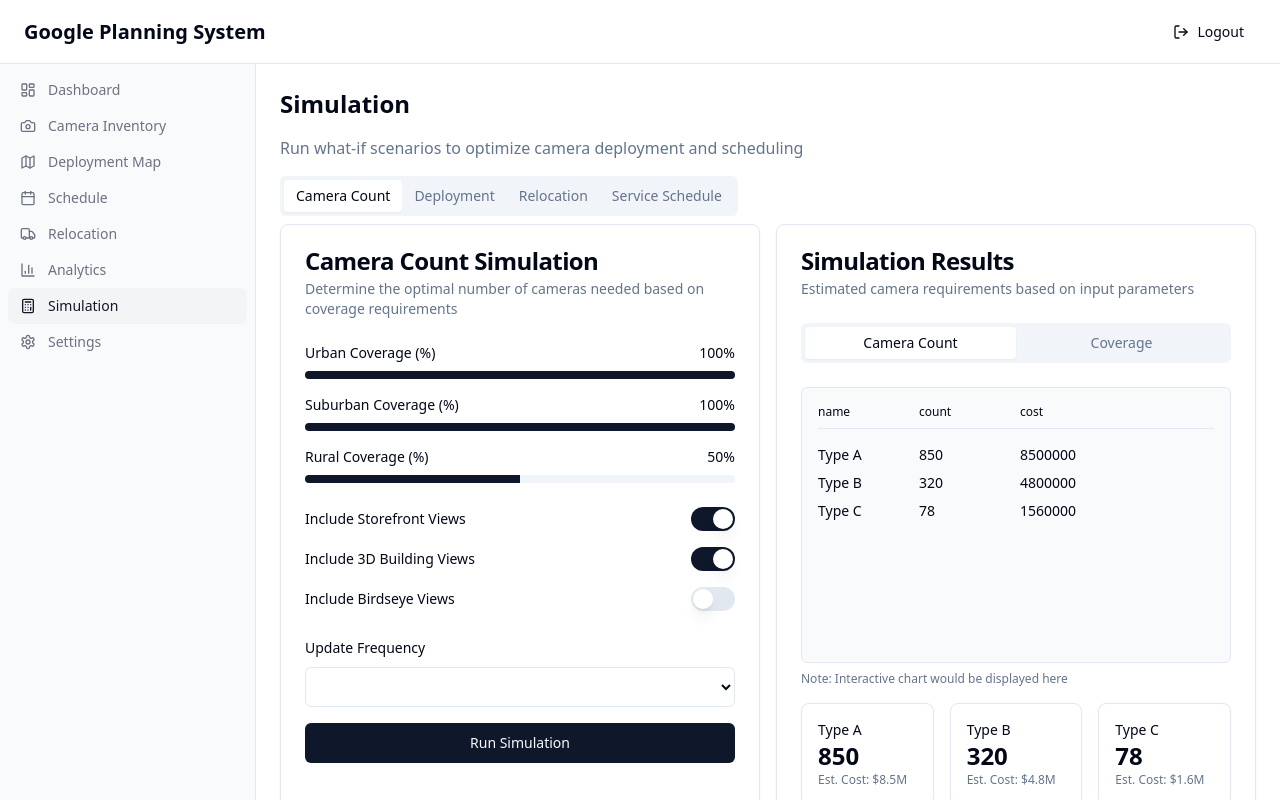
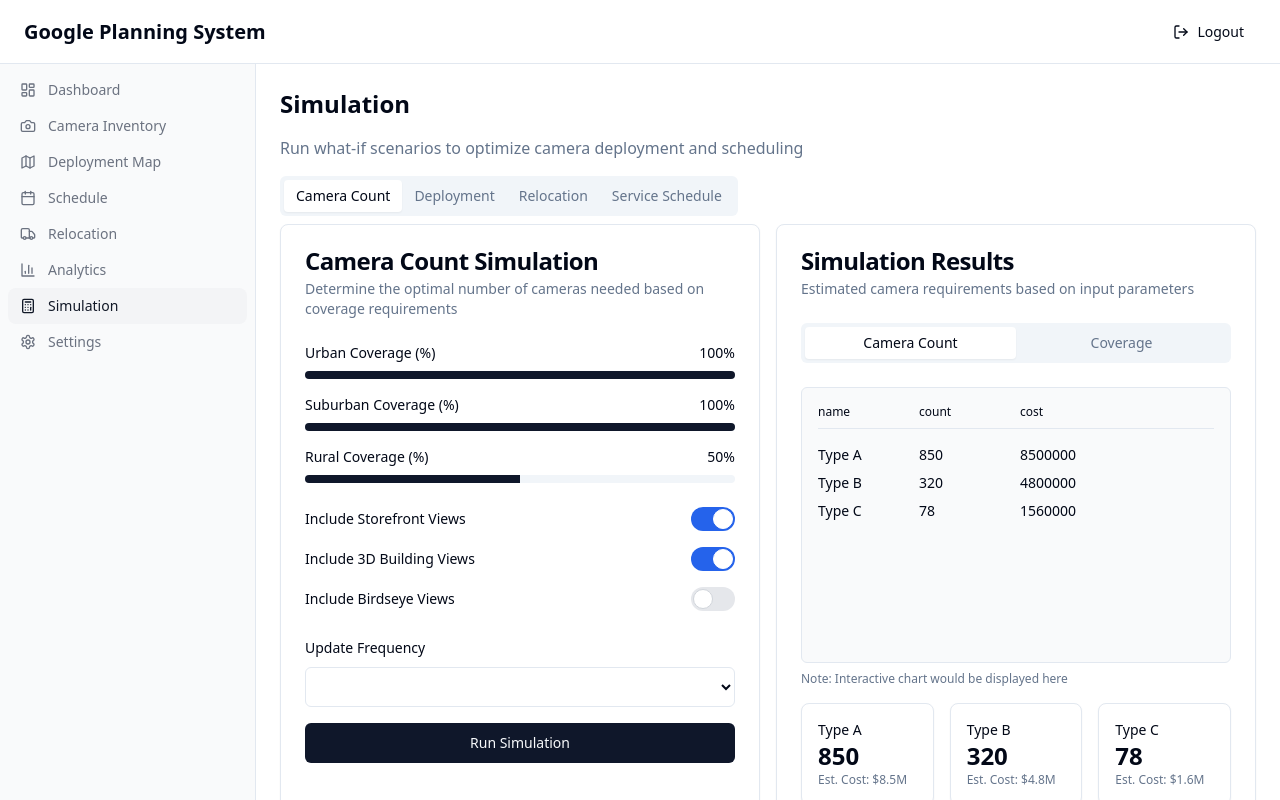
Before and after one commit to dzodze00/googleplanning, a Next.js app: page /dashboard/simulation in a window 1280 px wide. Shown: the top 800 px of the page. Built offline with nearby package versions, Linux system fonts and the light colour scheme.

Commit message:
Update switch.tsx

```diff
--- a/components/ui/switch.tsx
+++ b/components/ui/switch.tsx
@@ -1,29 +1,36 @@
 "use client"
 
 import * as React from "react"
-import * as SwitchPrimitives from "@radix-ui/react-switch"
-
 import { cn } from "@/lib/utils"
 
-const Switch = React.forwardRef<
-  React.ElementRef<typeof SwitchPrimitives.Root>,
-  React.ComponentPropsWithoutRef<typeof SwitchPrimitives.Root>
->(({ className, ...props }, ref) => (
-  <SwitchPrimitives.Root
-    className={cn(
-      "peer inline-flex h-6 w-11 shrink-0 cursor-pointer items-center rounded-full border-2 border-transparent transition-colors focus-visible:outline-none focus-visible:ring-2 focus-visible:ring-ring focus-visible:ring-offset-2 focus-visible:ring-offset-background disabled:cursor-not-allowed disabled:opacity-50 data-[state=checked]:bg-primary data-[state=unchecked]:bg-input",
-      className,
-    )}
-    {...props}
-    ref={ref}
-  >
-    <SwitchPrimitives.Thumb
-      className={cn(
-        "pointer-events-none block h-5 w-5 rounded-full bg-background shadow-lg ring-0 transition-transform data-[state=checked]:translate-x-5 data-[state=unchecked]:translate-x-0",
-      )}
-    />
-  </SwitchPrimitives.Root>
-))
-Switch.displayName = SwitchPrimitives.Root.displayName
+export interface SwitchProps extends React.InputHTMLAttributes<HTMLInputElement> {
+  checked?: boolean
+  onCheckedChange?: (checked: boolean) => void
+}
+
+const Switch = React.forwardRef<HTMLInputElement, SwitchProps>(
+  ({ className, checked, onCheckedChange, ...props }, ref) => {
+    const handleChange = (e: React.ChangeEvent<HTMLInputElement>) => {
+      if (onCheckedChange) {
+        onCheckedChange(e.target.checked)
+      }
+    }
+
+    return (
+      <label className={cn("relative inline-flex items-center cursor-pointer", className)}>
+        <input
+          type="checkbox"
+          className="sr-only peer"
+          checked={checked}
+          onChange={handleChange}
+          ref={ref}
+          {...props}
+        />
+        <div className="w-11 h-6 bg-gray-200 peer-focus:outline-none peer-focus:ring-4 peer-focus:ring-blue-300 dark:peer-focus:ring-blue-800 rounded-full peer dark:bg-gray-700 peer-checked:after:translate-x-full peer-checked:after:border-white after:content-[''] after:absolute after:top-[2px] after:left-[2px] after:bg-white after:border-gray-300 after:border after:rounded-full after:h-5 after:w-5 after:transition-all dark:border-gray-600 peer-checked:bg-blue-600"></div>
+      </label>
+    )
+  },
+)
+Switch.displayName = "Switch"
 
 export { Switch }
```
